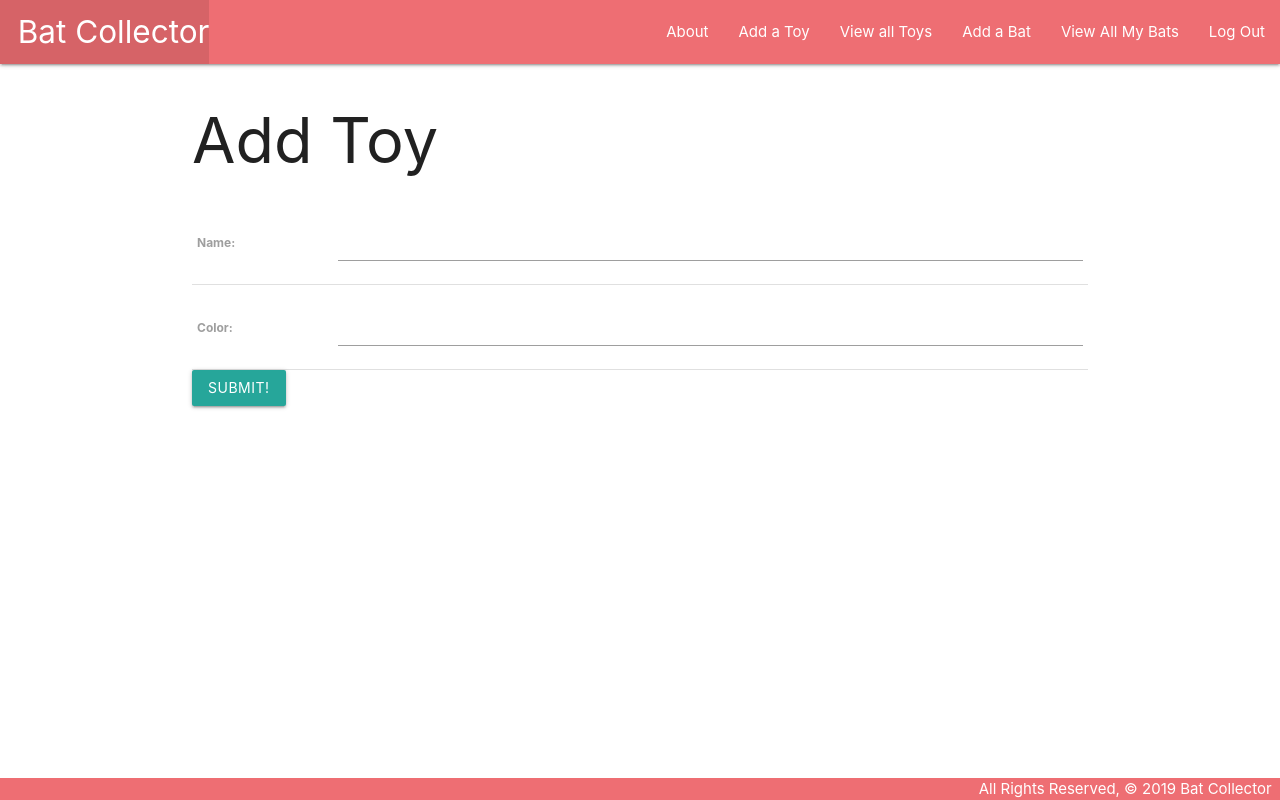
After one commit to Allmotorj/bats, a Django app: page /toys/create in a window 1280 px wide. The commit adds this page. Run offline with Django 3.2, Linux system fonts and the light colour scheme; the visitor is signed in with stand-in values (Sample User, id 1).

Commit message:
pre heroku

```diff
--- a/batcollector/settings.py
+++ b/batcollector/settings.py
@@ -119,3 +119,7 @@ USE_TZ = True
 # https://docs.djangoproject.com/en/3.0/howto/static-files/
 
 STATIC_URL = '/static/'
+
+LOGIN_REDIRECT_URL = '/bats/'
+
+LOGOUT_REDIRECT_URL = '/'
--- a/batcollector/urls.py
+++ b/batcollector/urls.py
@@ -18,5 +18,6 @@ from django.urls import path, include
 
 urlpatterns = [
     path('admin/', admin.site.urls),
-    path('', include('main_app.urls'))
+    path('', include('main_app.urls')),
+    path('accounts/', include('django.contrib.auth.urls')),
 ]
--- a/main_app/admin.py
+++ b/main_app/admin.py
@@ -1,8 +1,9 @@
 from django.contrib import admin
 
-from . models import Bat, Feeding
+from . models import Bat, Feeding, Toy
 
 # Register your models here.
 
 admin.site.register(Bat)
 admin.site.register(Feeding)
+admin.site.register(Toy)
--- a/main_app/models.py
+++ b/main_app/models.py
@@ -1,6 +1,7 @@
 from django.db import models
 from django.urls import reverse
 from datetime import date
+from django.contrib.auth.models import User
 
 MEALS = (
     ('B', 'Breakfast'),
@@ -8,12 +9,25 @@ MEALS = (
     ('D', 'Dinner')
 )
 
+class Toy(models.Model):
+    name = models.CharField(max_length=50)
+    color = models.CharField(max_length=20)
+
+    def __str__(self):
+        return self.name
+
+    def get_absolute_url(self):
+        return reverse('toys_detail', kwargs={'pk': self.id})
+
 # Create your models here.
 class Bat(models.Model):
     name = models.CharField(max_length=100)
     breed = models.CharField(max_length=100)
     description = models.TextField(max_length=250)
     age = models.IntegerField()
+    toys = models.ManyToManyField(Toy)
+    user = models.ForeignKey(User, on_delete=models.CASCADE)
+
 
     def __str__(self):
         return self.name
--- a/main_app/templates/base.html
+++ b/main_app/templates/base.html
@@ -16,12 +16,20 @@
     <nav>
       <div class="nav-wrapper">
         <ul>
-          <li><a href="/" class="left brand-logo">&nbsp;&nbsp;BatCollector</a></li>
+          <li><a href="/" class="left brand-logo">&nbsp;&nbsp;Bat Collector</a></li>
         </ul>
         <ul class="right">
           <li><a href="{% url 'about' %}">About</a></li>
-          <li><a href="{% url 'bats_create' %}">Add a Bat</a></li>
-          <li><a href="{% url 'index' %}">View All My Bats</a></li>
+          {% if user.is_authenticated %}
+            <li><a href="{% url 'toys_create' %}">Add a Toy</a></li>
+            <li><a href="{% url 'toys_index' %}">View all Toys</a></li>
+            <li><a href="{% url 'bats_create' %}">Add a Bat</a></li>
+            <li><a href="{% url 'index' %}">View All My Bats</a></li>
+            <li><a href="{% url 'logout' %}">Log Out</a></li>
+            {% else %}
+            <li><a href="{% url 'signup' %}">Sign Up</a></li>
+            <li><a href="{% url 'login' %}">Log In</a></li>
+          {% endif %}
         </ul>
       </div>
     </nav>
--- /dev/null
+++ b/main_app/templates/main_app/toy_form.html
@@ -0,0 +1,19 @@
+{% extends 'base.html' %}
+
+{% block content %}
+  {% if object %}
+    <h1>Edit <span class="teal-text">{{object.name}}</span></h1>
+  {% else %}
+    <h1>Add Toy</h1>
+  {% endif %}
+  <!-- Leaving the action empty makes the form post to the same url used to display it -->
+  <form action="" method="post">
+    <!-- Django requires the following for security purposes -->
+    {% csrf_token %}
+    <table>
+      <!-- Render the inputs inside of <tr>s & <td>s -->
+      {{ form.as_table }}
+    </table>
+    <input type="submit" value="Submit!" class="btn">
+  </form>
+{% endblock %}
--- a/main_app/urls.py
+++ b/main_app/urls.py
@@ -6,11 +6,15 @@ urlpatterns = [
     path('about/', views.about, name='about'),
     path('bats/', views.bats_index, name='index'),
     path('bats/<int:bat_id>/', views.bats_detail, name='detail'),
-
     path('bats/create/', views.BatCreate.as_view(), name='bats_create'),
-
     path('bats/<int:pk>/update/', views.BatUpdate.as_view(), name='bats_update'),
     path('bats/<int:pk>/delete/', views.BatDelete.as_view(), name='bats_delete'),
     path('bats/<int:bat_id>/add_feeding/', views.add_feeding, name='add_feeding'),
-
+    path('bats/<int:bat_id>/assoc_toy/<int:toy_id>/', views.assoc_toy, name='assoc_toy'),
+    path('toys/', views.ToyList.as_view(), name='toys_index'),
+    path('toys/<int:pk>/', views.ToyDetail.as_view(), name='toys_detail'),
+    path('toys/create', views.ToyCreate.as_view(), name='toys_create'),
+    path('toys/<int:pk>/update/', views.ToyUpdate.as_view(), name='toys_update'),
+    path('toys/<int:pk>/delete/', views.ToyDelete.as_view(), name='toys_delete'),
+    path('accounts/signup/', views.signup, name='signup'),
 ]
--- a/main_app/views.py
+++ b/main_app/views.py
@@ -1,9 +1,29 @@
 from django.shortcuts import render, redirect
-from . models import Bat
-from django.views.generic import ListView
+from . models import Bat, Toy
+from django.views.generic import ListView, DetailView
 from django.views.generic.edit import CreateView, UpdateView, DeleteView
 from .forms import FeedingForm
+from django.contrib.auth import login
+from django.contrib.auth.forms import UserCreationForm
+from django.contrib.auth.decorators import login_required
+from django.contrib.auth.mixins import LoginRequiredMixin
 
+
+class BatCreate(LoginRequiredMixin, CreateView):
+    model = Bat
+    fields = '__all__'
+
+    def form_valid(self, form):
+        form.instance.user = self.request.user
+        return super().form_valid(form)
+
+class BatUpdate(LoginRequiredMixin, UpdateView):
+    model = Bat
+    fields = ['breed', 'description', 'age']
+
+class BatDelete(LoginRequiredMixin, DeleteView):
+    model = Bat
+    success_url = '/bats/'
 
 def home(request):
     return render(request, 'home.html')
@@ -11,18 +31,23 @@ def home(request):
 def about(request):
     return render(request, 'about.html')
 
+@login_required
 def bats_index(request):
-    bats = Bat.objects.all()
+    bats = Bat.objects.filter(user = request.user)
     return render(request, 'bats/index.html', { 'bats': bats })
 
+@login_required
 def bats_detail(request, bat_id):
     bat = Bat.objects.get(id=bat_id)
+    toys_bat_doesnt_have = Toy.objects.exclude(id__in = bat.toys.all().values_list('id'))
     feeding_form = FeedingForm()
     return render(request, 'bats/detail.html', {
         'bat': bat,
-        'feeding_form': feeding_form
+        'feeding_form': feeding_form,
+        'toys': toys_bat_doesnt_have
     })
 
+@login_required
 def add_feeding(request, bat_id):
     form = FeedingForm(request.POST)
     if form.is_valid():
@@ -31,15 +56,40 @@ def add_feeding(request, bat_id):
         new_feeding.save()
     return redirect('detail', bat_id=bat_id)
 
+class ToyList(LoginRequiredMixin, ListView):
+    model = Toy
 
-class BatCreate(CreateView):
-    model = Bat
+class ToyDetail(LoginRequiredMixin, DetailView):
+    model = Toy
+
+class ToyCreate(LoginRequiredMixin, CreateView):
+    model = Toy
     fields = '__all__'
 
-class BatUpdate(UpdateView):
-    model = Bat
-    fields = ['breed', 'description', 'age']
+class ToyUpdate(LoginRequiredMixin, UpdateView):
+    model = Toy
+    fields = ['name', 'color']
 
-class BatDelete(DeleteView):
-    model = Bat
-    success_url = '/bats/'
+class ToyDelete(LoginRequiredMixin, DeleteView):
+    model = Toy
+    success_url = '/toys/'
+
+@login_required
+def assoc_toy(request, bat_id, toy_id):
+    bat = Bat.objects.get(id=bat_id)
+    bat.toys.add(toy_id)
+    return redirect('detail', bat_id=bat_id)
+
+def signup(request):
+    error_message = ''
+    if request.method == 'POST':
+        form = UserCreationForm(request.POST)
+        if form.is_valid():
+            user = form.save()
+            login(request, user)
+            return redirect('index')
+        else:
+            error_message = 'Invalid sign up - try again'
+    form = UserCreationForm()
+    context = {'form': form, 'error_message': error_message}
+    return render(request, 'registration/signup.html', context)
```
Also changed, not shown: main_app/templates/bats/detail.html (+44 -0 lines), main_app/templates/main_app/toy_detail.html (added, +20 -0 lines), main_app/templates/main_app/toy_list.html (added, +17 -0 lines), main_app/templates/registration/login.html (added, +13 -0 lines), main_app/templates/registration/signup.html (added, +14 -0 lines), main_app/migrations/0002_feeding.py, main_app/migrations/0003_auto_20200504_0308.py (added), main_app/migrations/0004_bat_toys.py (added), main_app/migrations/0005_bat_user.py (added).
